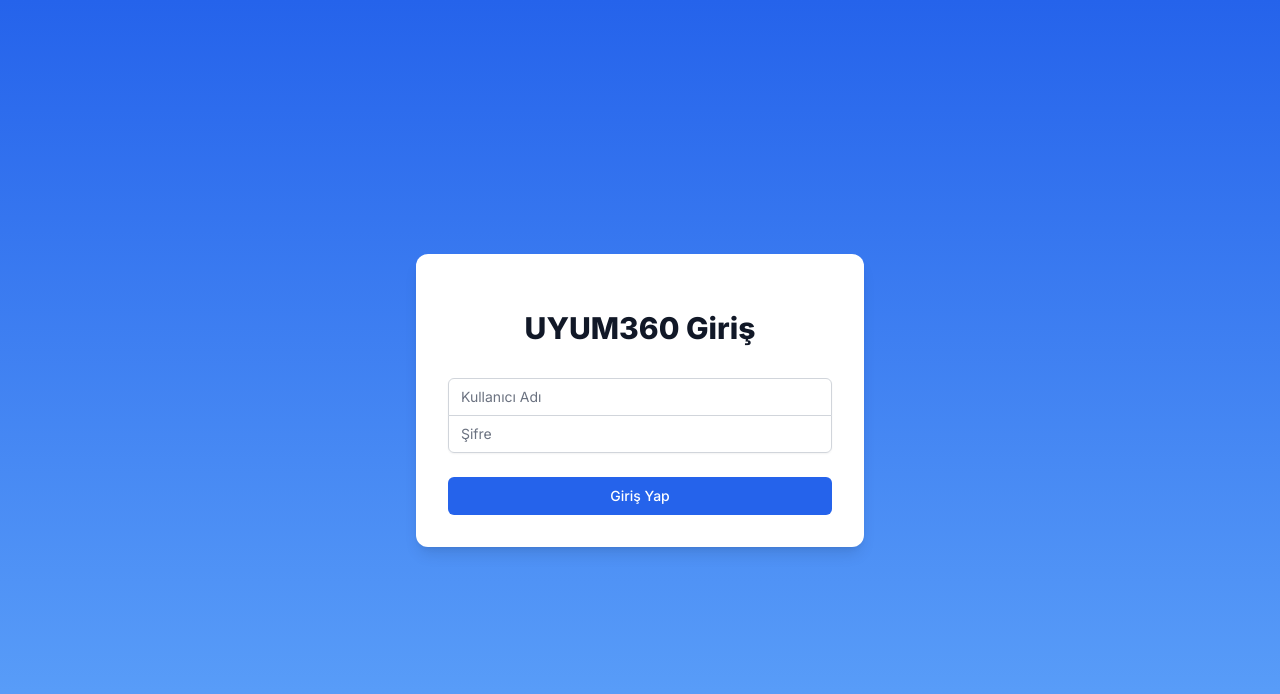
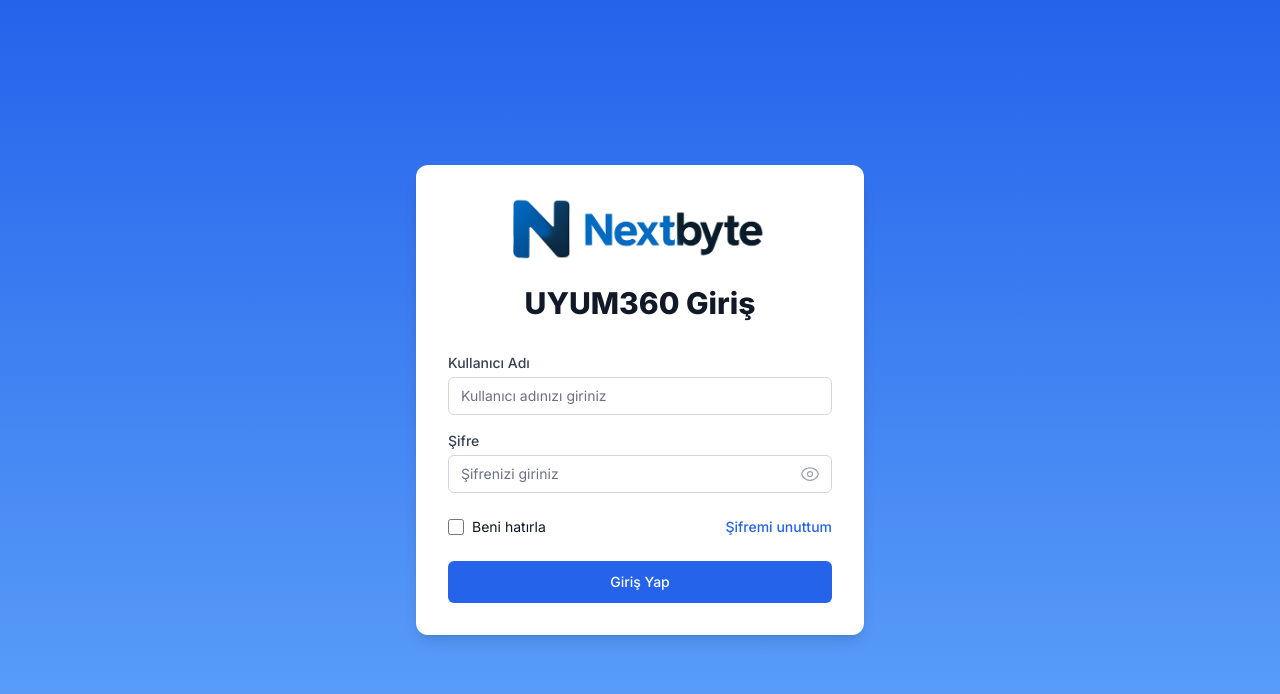
Before and after one commit to chewieem/dosyatakip, a Next.js app: page /login in a window 1280 px wide. Shown: the top 694 px of the page. Built offline with nearby package versions, Linux system fonts and the light colour scheme.

Commit message:
login ekranı tasarım düzenlemeleri

```diff
--- a/src/app/login/page.tsx
+++ b/src/app/login/page.tsx
@@ -2,16 +2,20 @@
 
 import { useState } from 'react';
 import { useRouter } from 'next/navigation';
+import Image from 'next/image';
+import { EyeIcon, EyeSlashIcon } from '@heroicons/react/24/outline';
 
 export default function Login() {
   const [username, setUsername] = useState('');
   const [password, setPassword] = useState('');
+  const [showPassword, setShowPassword] = useState(false);
+  const [rememberMe, setRememberMe] = useState(false);
   const router = useRouter();
 
   const handleSubmit = async (e: React.FormEvent) => {
     e.preventDefault();
     // Burada giriş işlemlerini yapabilirsiniz
-    console.log('Giriş denemesi:', username);
+    console.log('Giriş denemesi:', { username, rememberMe });
     // Örnek kontrol
     if (username && password) {
       // Başarılı giriş sonrası ana sayfaya yönlendirme
@@ -22,15 +26,23 @@ export default function Login() {
   return (
     <div className="min-h-screen flex items-center justify-center bg-gradient-to-b from-blue-600 to-blue-400 py-12 px-4 sm:px-6 lg:px-8">
       <div className="max-w-md w-full space-y-8 bg-white p-8 rounded-xl shadow-lg">
-        <div>
+        <div className="flex flex-col items-center">
+          <Image
+            src="/images/nextbyte.png"
+            alt="Logo"
+            width={300}
+            height={60}
+            className="h-16 w-auto"
+            priority
+          />
           <h2 className="mt-6 text-center text-3xl font-extrabold text-gray-900">
             UYUM360 Giriş
           </h2>
         </div>
         <form className="mt-8 space-y-6" onSubmit={handleSubmit}>
-          <div className="rounded-md shadow-sm -space-y-px">
+          <div className="space-y-4">
             <div>
-              <label htmlFor="username" className="sr-only">
+              <label htmlFor="username" className="block text-sm font-medium text-gray-700 mb-1">
                 Kullanıcı Adı
               </label>
               <input
@@ -38,33 +50,68 @@ export default function Login() {
                 name="username"
                 type="text"
                 required
-                className="appearance-none rounded-none relative block w-full px-3 py-2 border border-gray-300 placeholder-gray-500 text-gray-900 rounded-t-md focus:outline-none focus:ring-blue-500 focus:border-blue-500 focus:z-10 sm:text-sm"
-                placeholder="Kullanıcı Adı"
+                className="appearance-none relative block w-full px-3 py-2 border border-gray-300 rounded-md placeholder-gray-500 text-gray-900 focus:outline-none focus:ring-2 focus:ring-blue-500 focus:border-blue-500 sm:text-sm"
+                placeholder="Kullanıcı adınızı giriniz"
                 value={username}
                 onChange={(e) => setUsername(e.target.value)}
               />
             </div>
             <div>
-              <label htmlFor="password" className="sr-only">
+              <label htmlFor="password" className="block text-sm font-medium text-gray-700 mb-1">
                 Şifre
               </label>
+              <div className="relative">
+                <input
+                  id="password"
+                  name="password"
+                  type={showPassword ? 'text' : 'password'}
+                  required
+                  className="appearance-none relative block w-full px-3 py-2 border border-gray-300 rounded-md placeholder-gray-500 text-gray-900 focus:outline-none focus:ring-2 focus:ring-blue-500 focus:border-blue-500 sm:text-sm pr-10"
+                  placeholder="Şifrenizi giriniz"
+                  value={password}
+                  onChange={(e) => setPassword(e.target.value)}
+                />
+                <button
+                  type="button"
+                  className="absolute inset-y-0 right-0 pr-3 flex items-center"
+                  onClick={() => setShowPassword(!showPassword)}
+                >
+                  {showPassword ? (
+                    <EyeSlashIcon className="h-5 w-5 text-gray-400" />
+                  ) : (
+                    <EyeIcon className="h-5 w-5 text-gray-400" />
+                  )}
+                </button>
+              </div>
+            </div>
+          </div>
+
+          <div className="flex items-center justify-between">
+            <div className="flex items-center">
               <input
-                id="password"
-                name="password"
-                type="password"
-                required
-                className="appearance-none rounded-none relative block w-full px-3 py-2 border border-gray-300 placeholder-gray-500 text-gray-900 rounded-b-md focus:outline-none focus:ring-blue-500 focus:border-blue-500 focus:z-10 sm:text-sm"
-                placeholder="Şifre"
-                value={password}
-                onChange={(e) => setPassword(e.target.value)}
+                id="remember-me"
+                name="remember-me"
+                type="checkbox"
+                className="h-4 w-4 text-blue-600 focus:ring-blue-500 border-gray-300 rounded"
+                checked={rememberMe}
+                onChange={(e) => setRememberMe(e.target.checked)}
               />
+              <label htmlFor="remember-me" className="ml-2 block text-sm text-gray-900">
+                Beni hatırla
+              </label>
+            </div>
+
+            <div className="text-sm">
+              <a href="#" className="font-medium text-blue-600 hover:text-blue-500">
+                Şifremi unuttum
+              </a>
             </div>
           </div>
 
           <div>
             <button
               type="submit"
-              className="group relative w-full flex justify-center py-2 px-4 border border-transparent text-sm font-medium rounded-md text-white bg-blue-600 hover:bg-blue-700 focus:outline-none focus:ring-2 focus:ring-offset-2 focus:ring-blue-500"
+              className="group relative w-full flex justify-center py-2.5 px-4 border border-transparent text-sm font-medium rounded-md text-white bg-blue-600 hover:bg-blue-700 focus:outline-none focus:ring-2 focus:ring-offset-2 focus:ring-blue-500 transition-colors duration-200"
             >
               Giriş Yap
             </button>
```
